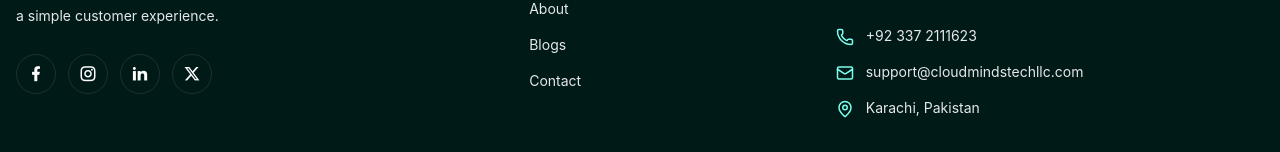
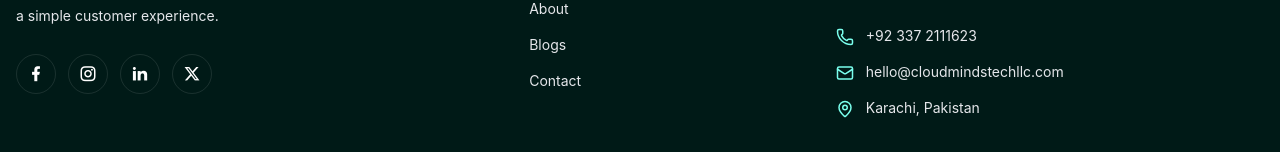
Before and after one commit to Aashir15/cloud, a Next.js app: page /contact in a window 1280 px wide. Shown: the part 1554-1706 px from the top of the page. Built offline with nearby package versions, Linux system fonts and the light colour scheme.

Commit message:
set mail and rm logo on hero

```diff
--- a/components/Footer.jsx
+++ b/components/Footer.jsx
@@ -147,7 +147,7 @@ export default function Footer() {
                             </a>
 
                             <a
-                                href="mailto:info@gmail.com"
+                                href="mailto:hello@cloudmindstechllc.com"
                                 className="flex gap-3 text-sm text-gray-200 hover:text-white transition"
                                 onClick={() => {
                                     if (typeof window !== "undefined" && window.gtag) {
@@ -160,7 +160,7 @@ export default function Footer() {
                                     className="mt-0.5 text-primary"
                                 />
 
-                                <span>support@cloudmindstechllc.com</span>
+                                <span>hello@cloudmindstechllc.com</span>
                             </a>
 
                             <div className="flex gap-3 text-sm text-gray-200">
--- a/components/Hero.jsx
+++ b/components/Hero.jsx
@@ -26,14 +26,14 @@ export default function Hero() {
                 <div className="absolute inset-0 bg-linear-to-t from-[#00110F]/80 via-transparent to-[#00110F]/60" />
             </div>
 
-            <Image
+            {/* <Image
                 loading="eager"
                 src="/assets/z.png"
                 alt="hero img"
                 width={1200}
                 height={800}
                 className="absolute top-1/2 left-1/2 -translate-x-1/2 -translate-y-1/2 w-[80%] max-w-170 object-contain pointer-events-none opacity-100 mix-blend-color"
-            />
+            /> */}
 
 
             {/* Content */}
```
